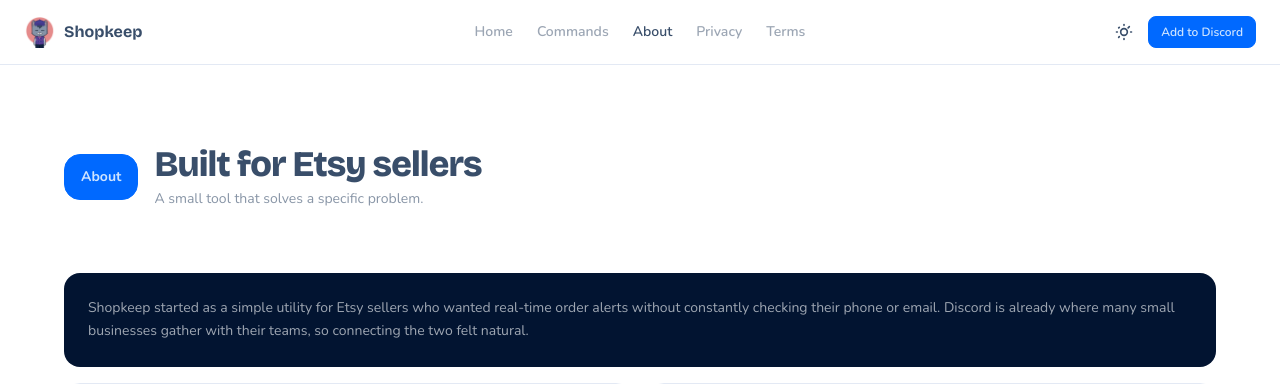
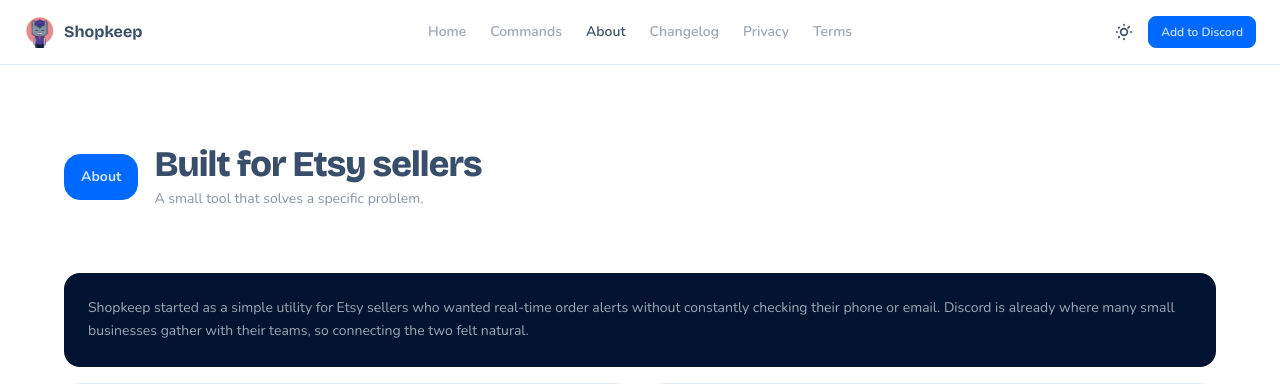
Before and after one commit to madisonewebb/shopkeep, a Flask app: page /about in a window 1280 px wide. Shown: the top 384 px of the page. Run offline with Flask 3, Linux system fonts and the light colour scheme; style sheets or scripts are compiled from the project's sources.

Commit message:
fix: add missing changelog link to about page nav

```diff
--- a/src/web/templates/about.html
+++ b/src/web/templates/about.html
@@ -37,6 +37,7 @@
         <li><a href="/" class="text-base-content/50 hover:text-base-content rounded-lg">Home</a></li>
         <li><a href="/commands" class="text-base-content/50 hover:text-base-content rounded-lg">Commands</a></li>
         <li><a href="/about" class="rounded-lg">About</a></li>
+        <li><a href="/changelog" class="text-base-content/50 hover:text-base-content rounded-lg">Changelog</a></li>
         <li><a href="/privacy" class="text-base-content/50 hover:text-base-content rounded-lg">Privacy</a></li>
         <li><a href="/terms" class="text-base-content/50 hover:text-base-content rounded-lg">Terms</a></li>
       </ul>
```
